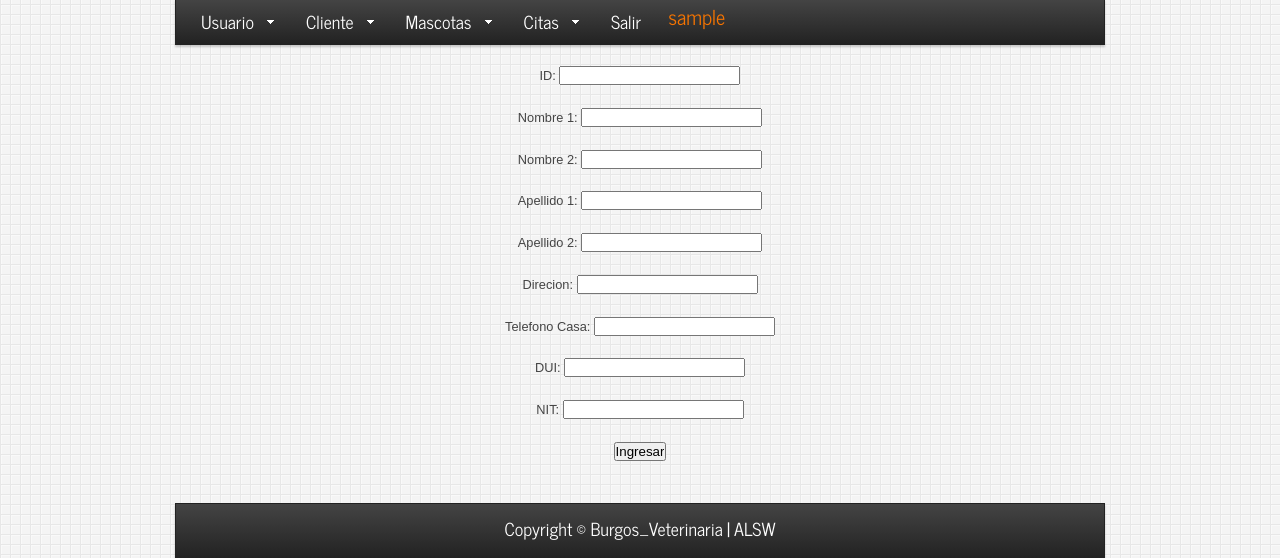
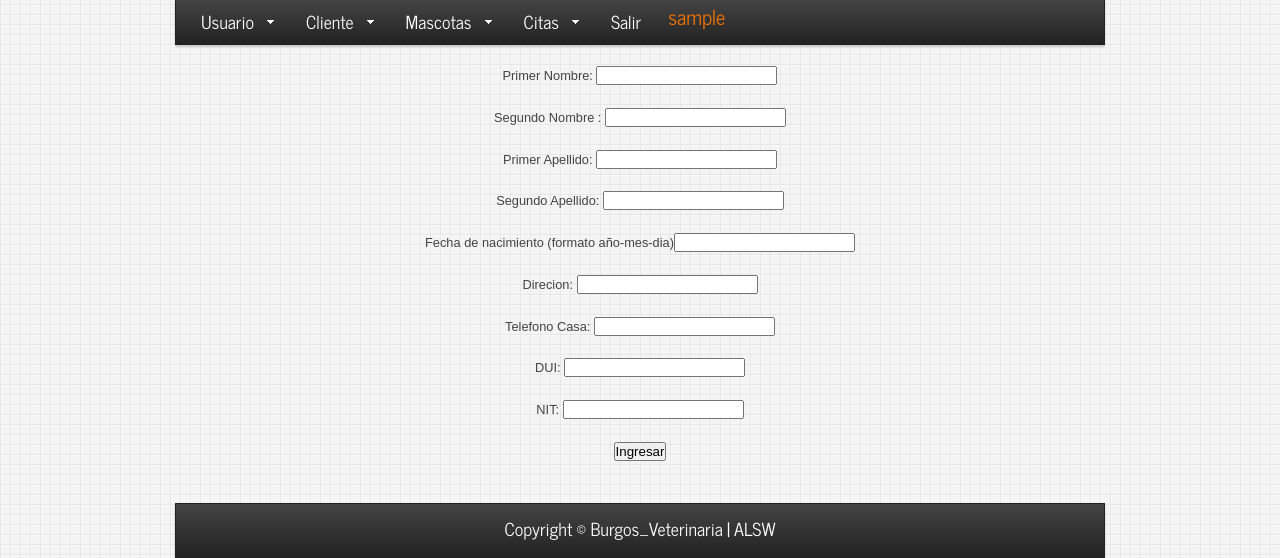
Before and after one commit to chepecarlos/veterinaria, a PHP site: page /AddCliente.php in a window 1280 px wide. Shown: the part 136-694 px from the top of the page. Run offline with PHP 8.4, Linux system fonts and the light colour scheme; the visitor is signed in with stand-in values (Sample User, id 1).

Commit message:
Reparando los nombres

```diff
--- a/AddCliente.php
+++ b/AddCliente.php
@@ -5,7 +5,9 @@ require("SQL.php");
 
 	<?php
 	 if($_POST){
-		  	$queEmp = "INSERT INTO `veterinaria`.`prop_propietarios` (`prop_id`, `prop_nombre1`, `prop_nombre2`, `prop_apellido1`, `prop_apellido2`, `prop_fnacimiento`, `prop_direccion`, `prop_telcasa`, `prop_telcel`, `prop_teltrabajo`, `prop_email`, `prop_dui`, `prop_nit`, `prop_regfiscal`, `gen_genero_gen_id`) VALUES ('".$_POST["ID"]."', '".$_POST["Nombre1"]."', '".$_POST["Nombre2"]."', '".$_POST["Apellido1"]."', '".$_POST["Apellido2"]."', NULL, '".$_POST["Direcion"]."', '".$_POST["TelefonoCasa"]."', NULL, NULL, NULL, '".$_POST["DUI"]."', '".$_POST["NIT"]."', NULL, '1');";
+		  	$queEmp = "INSERT INTO `veterinaria`.`prop_propietarios` (`prop_id`, `prop_nombre1`, `prop_nombre2`, `prop_apellido1`, `prop_apellido2`, `prop_fnacimiento`, `prop_direccion`, `prop_telcasa`, `prop_telcel`, `prop_teltrabajo`, `prop_email`, `prop_dui`, `prop_nit`, `prop_regfiscal`, `gen_genero_gen_id`)
+		  	VALUES (null, '".$_POST["Nombre1"]."', '".$_POST["Nombre2"]."', '".$_POST["Apellido1"]."', '".$_POST["Apellido2"]."','".$_POST["Fecha"]."', '".$_POST["Direcion"]."', '".$_POST["TelefonoCasa"]."', NULL, NULL, NULL, '".$_POST["DUI"]."', '".$_POST["NIT"]."', NULL, '1');";
+			//echo $queEmp."<br>";
 			$resEmp = mysql_query($queEmp, $conexion) or die(mysql_error());
 			echo "<p> Creacion de Cliente Satisfecha </p>";
 		 }
@@ -14,11 +16,11 @@ require("SQL.php");
 				<center><p>
 	<form name="formulario" method="POST" onSubmit='return Connprobacion()' action="AddCliente.php">
 	<div align="center">
-	<p>ID: <input type="text" name="ID"></p>
-	<p>Nombre 1: <input type="text" name="Nombre1"></p>
-	<p>Nombre 2: <input type="text" name="Nombre2"></p>
-	<p>Apellido 1: <input type="text" name="Apellido1"></p>
-	<p>Apellido 2: <input type="text" name="Apellido2"></p>
+	<p>Primer Nombre: <input type="text" name="Nombre1"></p>
+	<p>Segundo Nombre : <input type="text" name="Nombre2"></p>
+	<p>Primer Apellido: <input type="text" name="Apellido1"></p>
+	<p>Segundo Apellido: <input type="text" name="Apellido2"></p>
+	<p>Fecha de nacimiento (formato año-mes-dia)<input type="text" name="Fecha"></p>
 	<p>Direcion: <input type="text" name="Direcion"></p>
 	<p>Telefono Casa: <input type="text" name="TelefonoCasa"></p>
 	<p>DUI: <input type="text" name="DUI"></p>
```
